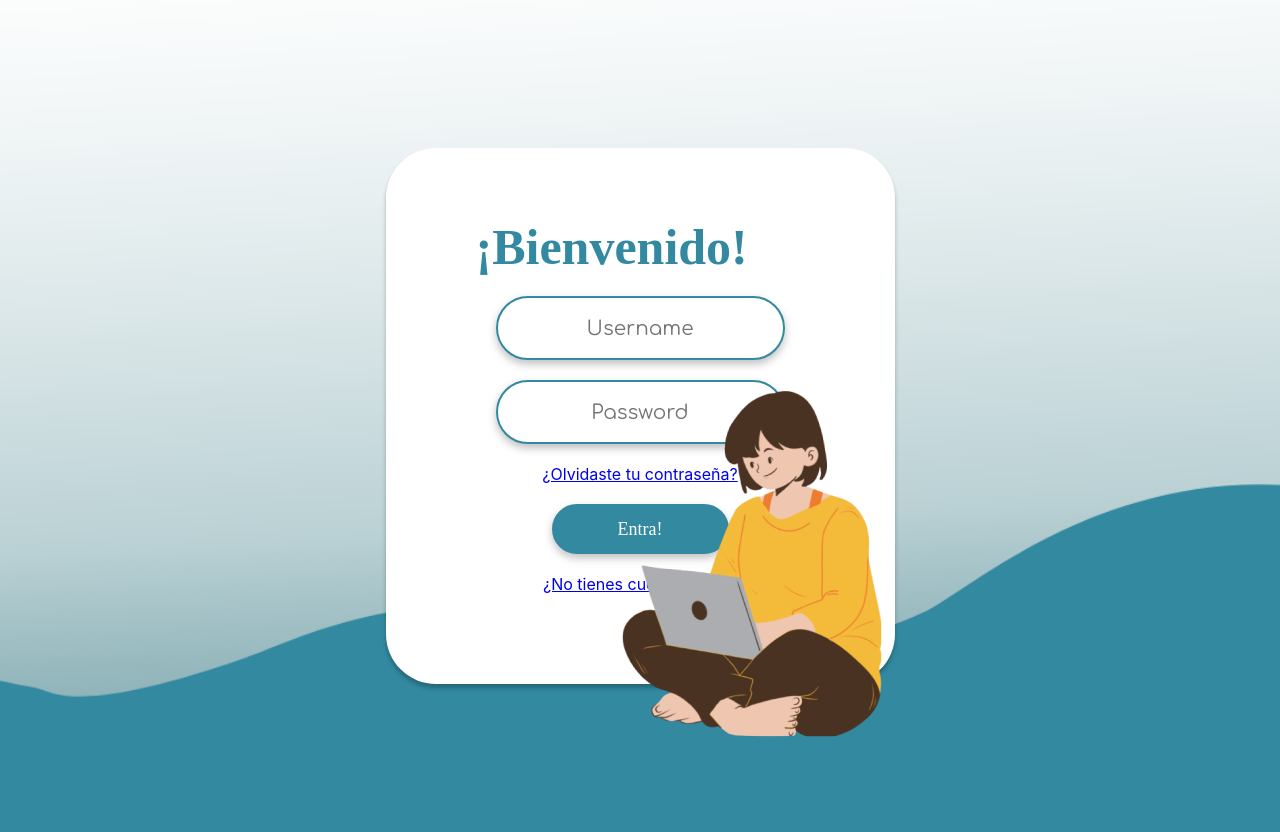
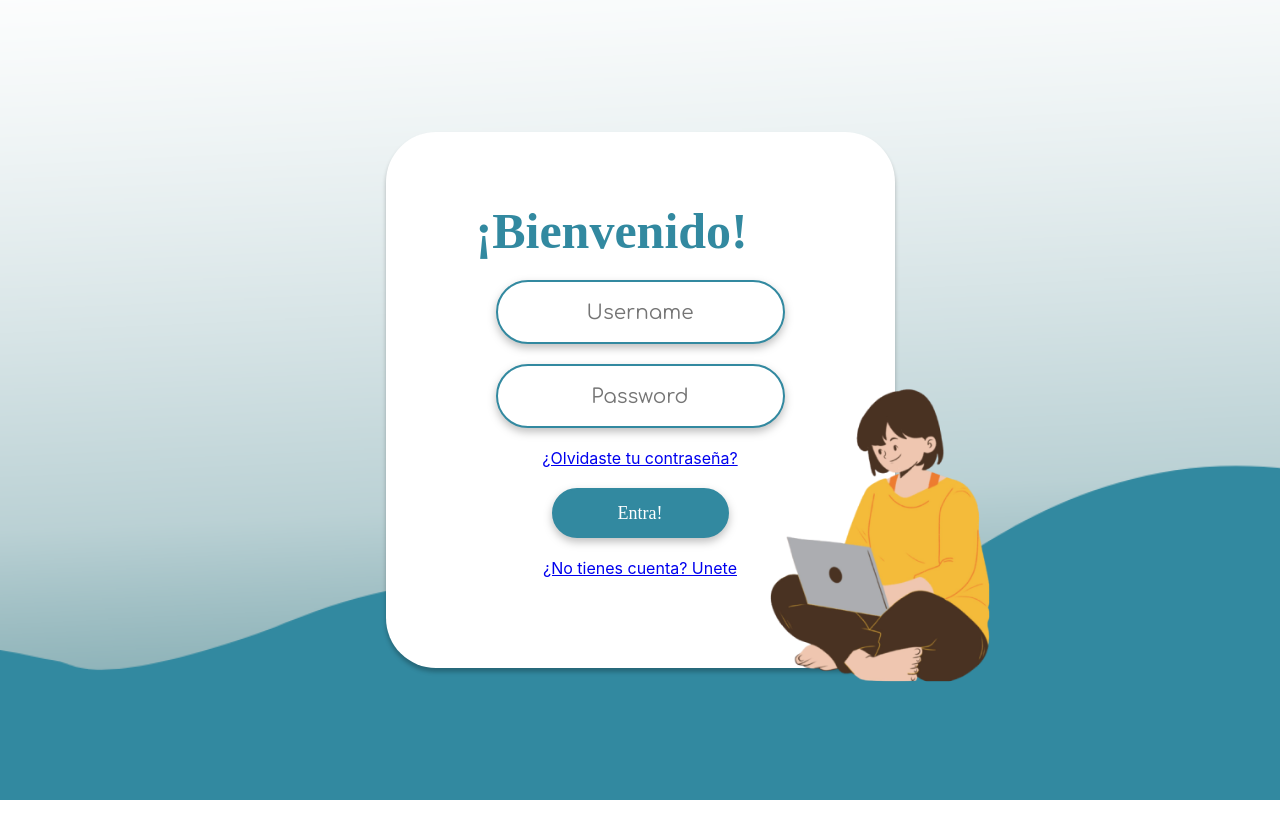
Before and after one commit to jtnvv/MochiExpres, a React (Create React App) app in the folder client/: page /Login in a window 1280 px wide. After the commit the page ends 800 px from the top, so only its background shows below. Built offline with nearby package versions, Linux system fonts and the light colour scheme; a web font is replaced by a local one.

Commit message:
Yanosevuelvelokalaimg

```diff
--- a/client/src/pages/Login.jsx
+++ b/client/src/pages/Login.jsx
@@ -15,7 +15,7 @@ const Login = () => {
                 </form>
             </div>
             <div className="auth__img">
-                <img src={people} alt="imagen diseño" />
+                <img src={people} alt="imagen diseño" className="auth_img_img"/>
             </div>
         </div>
     );
--- a/client/src/style.scss
+++ b/client/src/style.scss
@@ -6,12 +6,13 @@
 
         //login
         .auth {
+
             display: flex;
             flex-direction: column;
             justify-content: center;
             align-items: center;
             justify-content: center;
-            height: 832px;
+            height: 100vh;
             background-image: url("./img/login-bg.png");
             background-size: cover;
             background-position: center;
@@ -73,6 +74,69 @@
                 right: 470px;
                 width: 200px;
                 height: 200px;
+
+                @media only screen and (max-width: 1400px) and (max-width: 1399px){
+                    position: absolute;
+                    bottom: 220px;
+                    right: 200px;
+                    width: 350px;
+                    height: 200px;
+                }
+
+                @media only screen and (max-width: 1332px) and (min-width:900px){
+                    position: absolute;
+                    bottom: 220px;
+                    right: 170px;
+                    width: 350px;
+                    height: 200px;
+                }
+
+                @media only screen and (max-width: 899px) and (min-width:600px) {
+                    position: absolute;
+                    bottom: 10px;
+                    right: 5rem;
+                    width: 350px;
+                    height: 200px;
+                }
+
+                @media only screen and (max-width: 599px)  {
+                    position: absolute;
+                    bottom: 5px;
+                    right: auto;
+                    width: 350px;
+                    height: 200px;
+                }
+
+            }
+
+            .auth_img_img{
+                @media only screen and (min-width: 1400px) {
+                    width: 20rem;
+                    height: auto;
+                    bottom: 220px;
+                    right: 470px;
+
+                }
+
+                @media only screen and (min-width:1333px) and (max-width: 1399px) {
+                    width: 17rem;
+                    height: auto;
+                    bottom: 220px;
+                    right: 470px;
+                }
+
+                @media only screen and (max-width: 1332px) and (min-width:1031px) {
+                    width: 15rem;
+                    height: auto;
+                }
+
+                @media only screen and (max-width: 1030px) {
+                    width: 13rem;
+                    height: auto;
+                    bottom: 100px;
+                    display: flex;
+                    align-self: center;
+                }
             }
         }
     }
```
